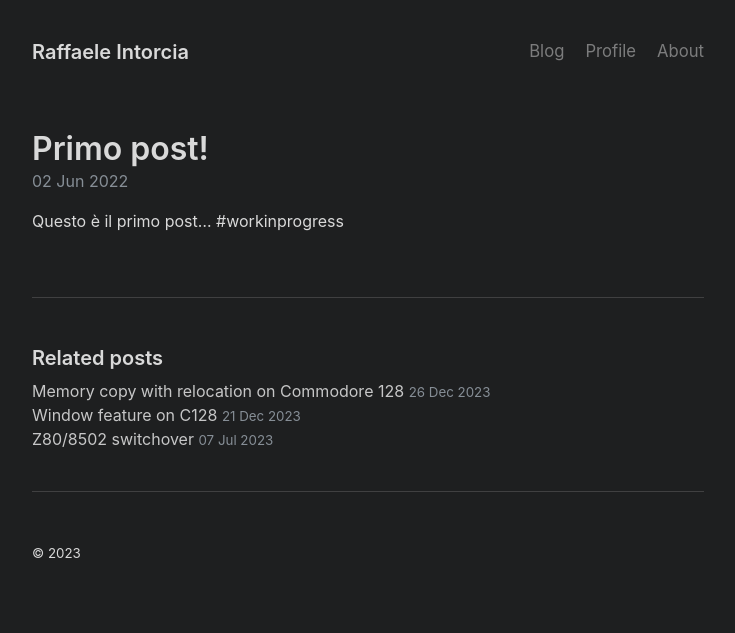
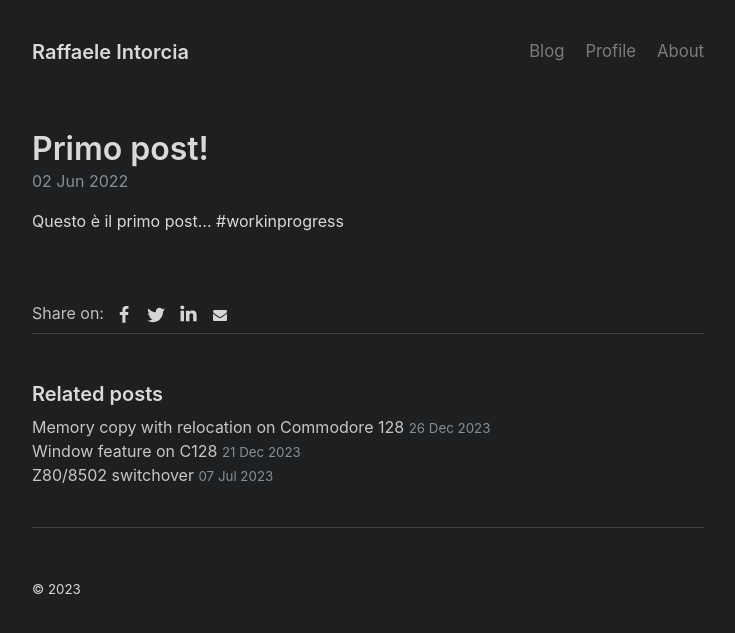
Before and after one commit to intoinside/intoinside.github.io, a Jekyll site: the page built from _posts/2022-06-02-primo-post.md, in a window 1280 px wide. Shown: the top 633 px of the page, without its empty margins (272-1007 px from the left). Built offline with Jekyll 4.4.1, drawn with Linux system fonts in a browser that asks for light colours.

Commit message:
Share buttons

```diff
--- /dev/null
+++ b/_includes/share-buttons.html
@@ -0,0 +1,38 @@
+{% if include.pageurl != nil and include.pageurl != '' %}
+    {% assign pageurl = include.pageurl %}
+{% else %}
+    {% assign pageurl = page.url %}
+{% endif %}
+
+<style>
+#share-buttons {display: inline-block; vertical-align: middle; }
+#share-buttons:after {content: ""; display: block; clear: both;}
+#share-buttons > div {
+    position: relative;
+    text-align: left;
+    height: 36px;
+    width: 32px;
+    float: left;
+    text-align: center;
+}
+#share-buttons > div > svg {height: 16px; fill: #d5d5d5; margin-top: 10px;}
+#share-buttons > div:hover {cursor: pointer;}
+#share-buttons > div.facebook:hover > svg {fill: #3B5998;}
+#share-buttons > div.twitter:hover > svg {fill: #55ACEE;}
+#share-buttons > div.linkedin:hover > svg {fill: #0077b5;}
+#share-buttons > div.pinterest:hover > svg {fill: #CB2027;}
+#share-buttons > div.mail:hover > svg {fill: #7D7D7D;}
+#share-buttons > div.instagram:hover > svg {fill: #C73B92;}
+#share-buttons > div.facebook > svg {height: 18px; margin-top: 9px;}
+#share-buttons > div.twitter > svg {height: 20px; margin-top: 8px;}
+#share-buttons > div.linkedin > svg {height: 19px; margin-top: 7px;}
+#share-buttons > div.pinterest > svg {height: 20px; margin-top: 9px;}
+#share-buttons > div.mail > svg {height: 14px; margin-top: 11px;}
+</style>
+
+<span style="color: silver;">Share on: </span><div id="share-buttons">
+    <div class="facebook" title="Share this on Facebook" onclick="window.open('http://www.facebook.com/share.php?u={{ site.url }}{{ pageurl }}');"><svg viewBox="0 0 1792 1792" xmlns="http://www.w3.org/2000/svg"><path d="M1343 12v264h-157q-86 0-116 36t-30 108v189h293l-39 296h-254v759h-306v-759h-255v-296h255v-218q0-186 104-288.5t277-102.5q147 0 228 12z"/></svg></div>
+    <div class="twitter" title="Share this on Twitter" onclick="window.open('https://twitter.com/intent/tweet?text={{ site.url }}{{ pageurl }}');"><svg viewBox="0 0 1792 1792" xmlns="http://www.w3.org/2000/svg"><path d="M1684 408q-67 98-162 167 1 14 1 42 0 130-38 259.5t-115.5 248.5-184.5 210.5-258 146-323 54.5q-271 0-496-145 35 4 78 4 225 0 401-138-105-2-188-64.5t-114-159.5q33 5 61 5 43 0 85-11-112-23-185.5-111.5t-73.5-205.5v-4q68 38 146 41-66-44-105-115t-39-154q0-88 44-163 121 149 294.5 238.5t371.5 99.5q-8-38-8-74 0-134 94.5-228.5t228.5-94.5q140 0 236 102 109-21 205-78-37 115-142 178 93-10 186-50z"/></svg></div>
+    <div class="linkedin" title="Share this on Linkedin" onclick="window.open('https://www.linkedin.com/shareArticle?mini=true&url={{ site.url }}{{ pageurl }}&title=&summary=&source=');"><svg viewBox="0 0 1792 1792" xmlns="http://www.w3.org/2000/svg"><path d="M477 625v991h-330v-991h330zm21-306q1 73-50.5 122t-135.5 49h-2q-82 0-132-49t-50-122q0-74 51.5-122.5t134.5-48.5 133 48.5 51 122.5zm1166 729v568h-329v-530q0-105-40.5-164.5t-126.5-59.5q-63 0-105.5 34.5t-63.5 85.5q-11 30-11 81v553h-329q2-399 2-647t-1-296l-1-48h329v144h-2q20-32 41-56t56.5-52 87-43.5 114.5-15.5q171 0 275 113.5t104 332.5z"/></svg></div>
+    <div class="mail" title="Share this through Email" onclick="window.open('mailto:?&body={{ site.url }}{{ pageurl }}');"><svg viewBox="0 0 1792 1792" xmlns="http://www.w3.org/2000/svg"><path d="M1792 710v794q0 66-47 113t-113 47h-1472q-66 0-113-47t-47-113v-794q44 49 101 87 362 246 497 345 57 42 92.5 65.5t94.5 48 110 24.5h2q51 0 110-24.5t94.5-48 92.5-65.5q170-123 498-345 57-39 100-87zm0-294q0 79-49 151t-122 123q-376 261-468 325-10 7-42.5 30.5t-54 38-52 32.5-57.5 27-50 9h-2q-23 0-50-9t-57.5-27-52-32.5-54-38-42.5-30.5q-91-64-262-182.5t-205-142.5q-62-42-117-115.5t-55-136.5q0-78 41.5-130t118.5-52h1472q65 0 112.5 47t47.5 113z"/></svg></div>
+</div>
--- a/_layouts/post.html
+++ b/_layouts/post.html
@@ -7,6 +7,8 @@
   <time datetime="{{ page.date | date_to_xmlschema }}" class="post-date">{{ page.date | date_to_string }}</time>
   {{ content }}
 </article>
+
+{% include share-buttons.html %}
 
 {% if site.related_posts != empty %}
 <aside class="related">
```
